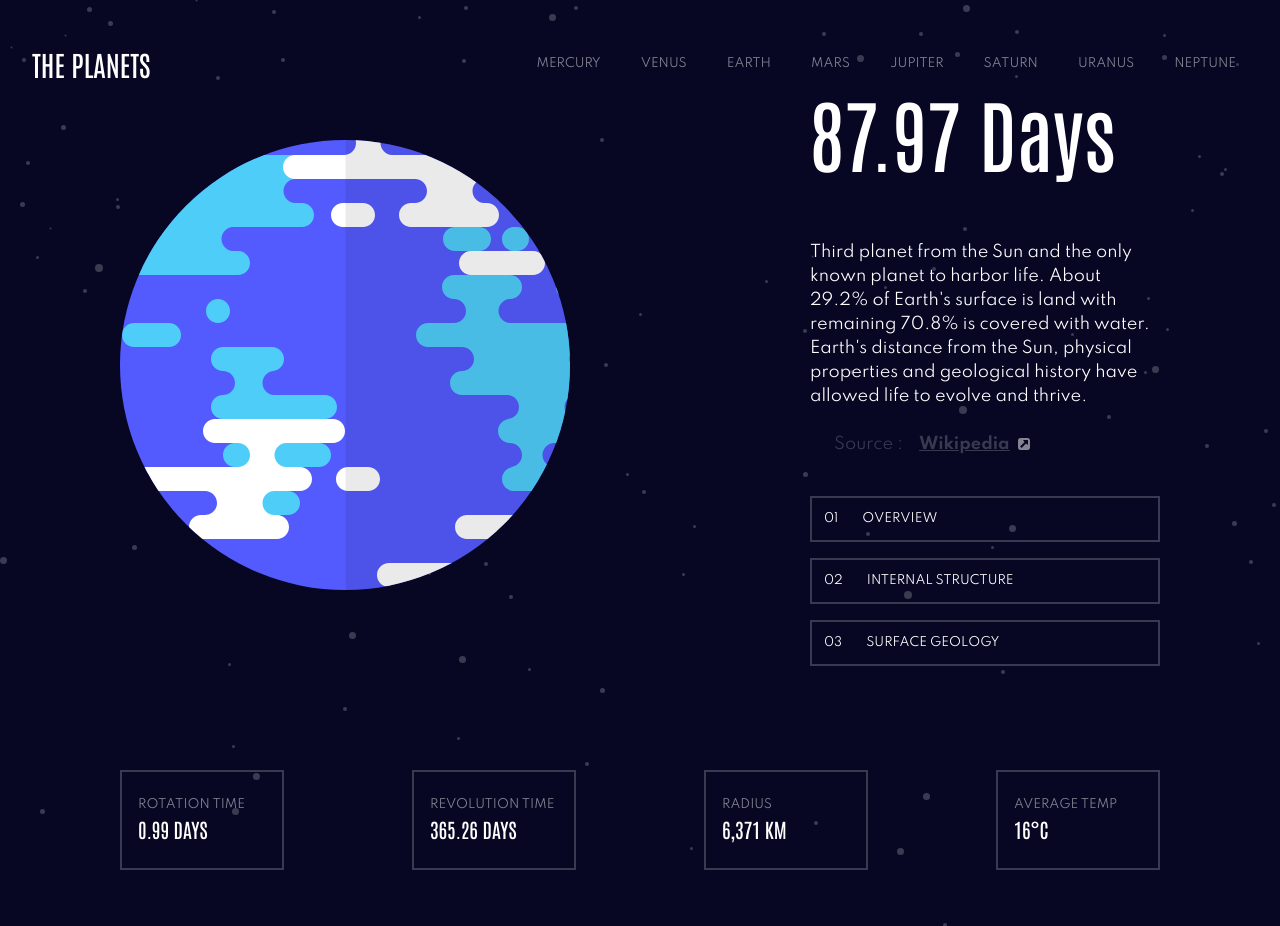
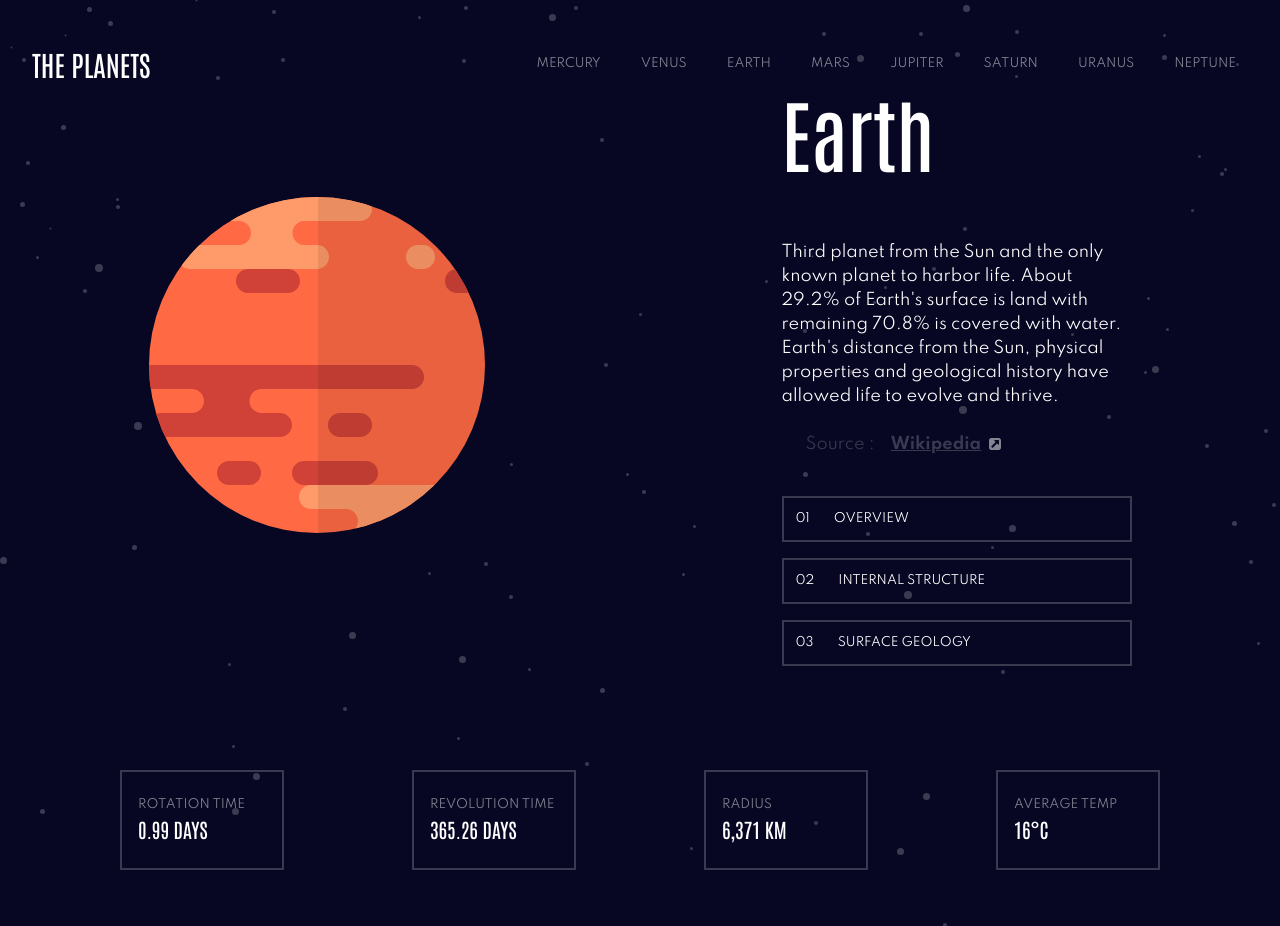
Before and after one commit to epalacio/portfolio-planets, a React (Create React App) app: page / in a window 1280 px wide. Built offline with nearby package versions, Linux system fonts and the light colour scheme.

Commit message:
working prop transfer child>parent>otherChild

```diff
--- a/src/App.js
+++ b/src/App.js
@@ -1,13 +1,35 @@
+import { useState } from 'react';
 import Navbar from './components/Navbar';
 import Planet from './components/PlanetPage';
 
+import mercuryImg from './assets/planet-mercury.svg'
+import venusImg from './assets/planet-venus.svg'
+import EarthImg from './assets/planet-earth.svg'
+import marsImg from './assets/planet-mars.svg'
+import jupiterImg from './assets/planet-jupiter.svg'
+import saturnImg from './assets/planet-saturn.svg'
+import uranusImg from './assets/planet-uranus.svg'
+import neptuneImg from './assets/planet-neptune.svg'
+
 const App = () => {
+
+  const [planet, setPlanet] = useState(2)
+
+  const chosenPlanet = (planetFromNav) => {
+    console.log(planetFromNav)
+    setPlanet(planetFromNav)
+  }
 
   return (
     <div className='App flex h-screen text-fontWhite relative'>
-      <Navbar/>
+      <Navbar
+        navChosenPlanet={chosenPlanet}
+      />
       <div className='flex-grow m-auto md:max-w-screen-xl lg:max-w-screen-2xl pt-32 md:pt-0'>
-        <Planet/>
+        <Planet
+          planet={planet}
+          planetImg={marsImg}
+        />
       </div>
     </div>
   );
--- a/src/components/Navbar.jsx
+++ b/src/components/Navbar.jsx
@@ -1,8 +1,12 @@
 import React, { useState } from 'react';
 import { Transition } from '@headlessui/react';
 
-const Navbar = () => {
+const Navbar = (props) => {
   const [isOpen, setIsOpen] = useState(false);
+
+  const handleClick = (planetIndex) => {
+    props.navChosenPlanet(planetIndex)
+  }
 
   return (
       <nav className='absolute top-0 left-0 right-0'>
@@ -14,14 +18,14 @@ const Navbar = () => {
               </div>
               <div className='hidden md:block'>
                 <div className='ml-10 flex items-baseline space-x-4'>
-                  <a href='/' className='px-3 py-2 text-mobileButtons text-titles hover:text-white'>MERCURY</a>
-                  <a href='/' className='px-3 py-2 text-mobileButtons text-titles hover:text-white'>VENUS</a>
-                  <a href='/' className='px-3 py-2 text-mobileButtons text-titles hover:text-white'>EARTH</a>
-                  <a href='/' className='px-3 py-2 text-mobileButtons text-titles hover:text-white'>MARS</a>
-                  <a href='/' className='px-3 py-2 text-mobileButtons text-titles hover:text-white'>JUPITER</a>
-                  <a href='/' className='px-3 py-2 text-mobileButtons text-titles hover:text-white'>SATURN</a>
-                  <a href='/' className='px-3 py-2 text-mobileButtons text-titles hover:text-white'>URANUS</a>
-                  <a href='/' className='px-3 py-2 text-mobileButtons text-titles hover:text-white'>NEPTUNE</a>
+                  <p onClick={() => {handleClick('0')}}className='cursor-pointer px-3 py-2 text-mobileButtons text-titles hover:text-white'>MERCURY</p>
+                  <p onClick={() => {handleClick('1')}}className='cursor-pointer px-3 py-2 text-mobileButtons text-titles hover:text-white'>VENUS</p>
+                  <p onClick={() => {handleClick('2')}}className='cursor-pointer px-3 py-2 text-mobileButtons text-titles hover:text-white'>EARTH</p>
+                  <p onClick={() => {handleClick('3')}}className='cursor-pointer px-3 py-2 text-mobileButtons text-titles hover:text-white'>MARS</p>
+                  <p onClick={() => {handleClick('4')}}className='cursor-pointer px-3 py-2 text-mobileButtons text-titles hover:text-white'>JUPITER</p>
+                  <p onClick={() => {handleClick('5')}}className='cursor-pointer px-3 py-2 text-mobileButtons text-titles hover:text-white'>SATURN</p>
+                  <p onClick={() => {handleClick('6')}}className='cursor-pointer px-3 py-2 text-mobileButtons text-titles hover:text-white'>URANUS</p>
+                  <p onClick={() => {handleClick('7')}}className='cursor-pointer px-3 py-2 text-mobileButtons text-titles hover:text-white'>NEPTUNE</p>
                 </div>
               </div>
             </div>
--- a/src/components/PlanetPage.jsx
+++ b/src/components/PlanetPage.jsx
@@ -1,11 +1,19 @@
+import { useState } from 'react';
+
 import { planetsData } from '../data'
 
-import earthImg from '../assets/planet-earth.svg'
+import mercuryImg from '../assets/planet-mercury.svg'
+import venusImg from '../assets/planet-venus.svg'
+import EarthImg from '../assets/planet-earth.svg'
+import marsImg from '../assets/planet-mars.svg'
+import jupiterImg from '../assets/planet-jupiter.svg'
+import saturnImg from '../assets/planet-saturn.svg'
+import uranusImg from '../assets/planet-uranus.svg'
+import neptuneImg from '../assets/planet-neptune.svg'
 import iconSource from '../assets/icon-source.svg'
 
-const Planet = () => {
 
-    const [chosenPlanet, setChosenPlanet] = ('');
+const Planet = (props) => {
 
     const contentTitles = {
         'mobileButtons': ['OVERVIEW', 'STRUCTURE', 'SURFACE'],
@@ -18,10 +26,10 @@ const Planet = () => {
         ]
     }
 
-    console.log(planetsData)
+
 
     return (
-        <section className='pb-12 pt-0 sm:pt-12' key={planetsData[0]}>
+        <section className='pb-12 pt-0 sm:pt-12'  key={planetsData[props.planet].id}>
             <div className='block md:hidden flex justify-around border-t-2 border-b-2 border-cloudBurst'>
                 {contentTitles.mobileButtons.map((button, i) => {
                     return (
@@ -34,12 +42,12 @@ const Planet = () => {
             <div className='mx-auto max-w-screen-lg lg:max-w-screen-2xl'>
                 {/* Main section with planet and description */}
                 <div className='mx-auto px-2 md:px-20 lg:flex lg:px-0 lg:items-center'>
-                    <img className='my-16 mx-auto max-w-mobileEarth sm:max-w-tabletEarth lg:max-w-desktopEarth lg:max-h-desktopEarth' src={earthImg} alt='Planet earth illustration' />
+                    <img className='my-16 mx-auto max-w-mobileEarth sm:max-w-tabletEarth lg:max-w-desktopEarth lg:max-h-desktopEarth' src={props.planetImg} alt='Planet earth illustration' />
                     {/* Description */}
                     <div className='mx-auto flex flex-col md:flex-row lg:flex-col justify-between items-center'>
                         <div className='text-center sm:text-left w-planetDescription'>
-                            <h2 className='font-antonio text-planetNameMobile md:text-planetNameTablet lg:text-planetNameDesktop py-6'>{planetsData[0].revolution}</h2>
-                            <p className='py-6'>Third planet from the Sun and the only known planet to harbor life. About 29.2% of Earth's surface is land with remaining 70.8% is covered with water. Earth's distance from the Sun, physical properties and geological history have allowed life to evolve and thrive.</p>
+                            <h2 className='font-antonio text-planetNameMobile md:text-planetNameTablet lg:text-planetNameDesktop py-6'>{planetsData[props.planet].name}</h2>
+                            <p className='py-6'>{planetsData[props.planet].overview.content}</p>
                             <div className='flex flex-row pb-6 item-scenter justify-center md:justify-start md:pl-6 text-cloudBurst'>
                                 <p className='mr-2'>Source : </p>
                                 <a href='https://en.wikipedia.org/wiki/Earth' target='_blank' rel='noreferrer' className='underline font-bold ml-2'>Wikipedia</a>
```
